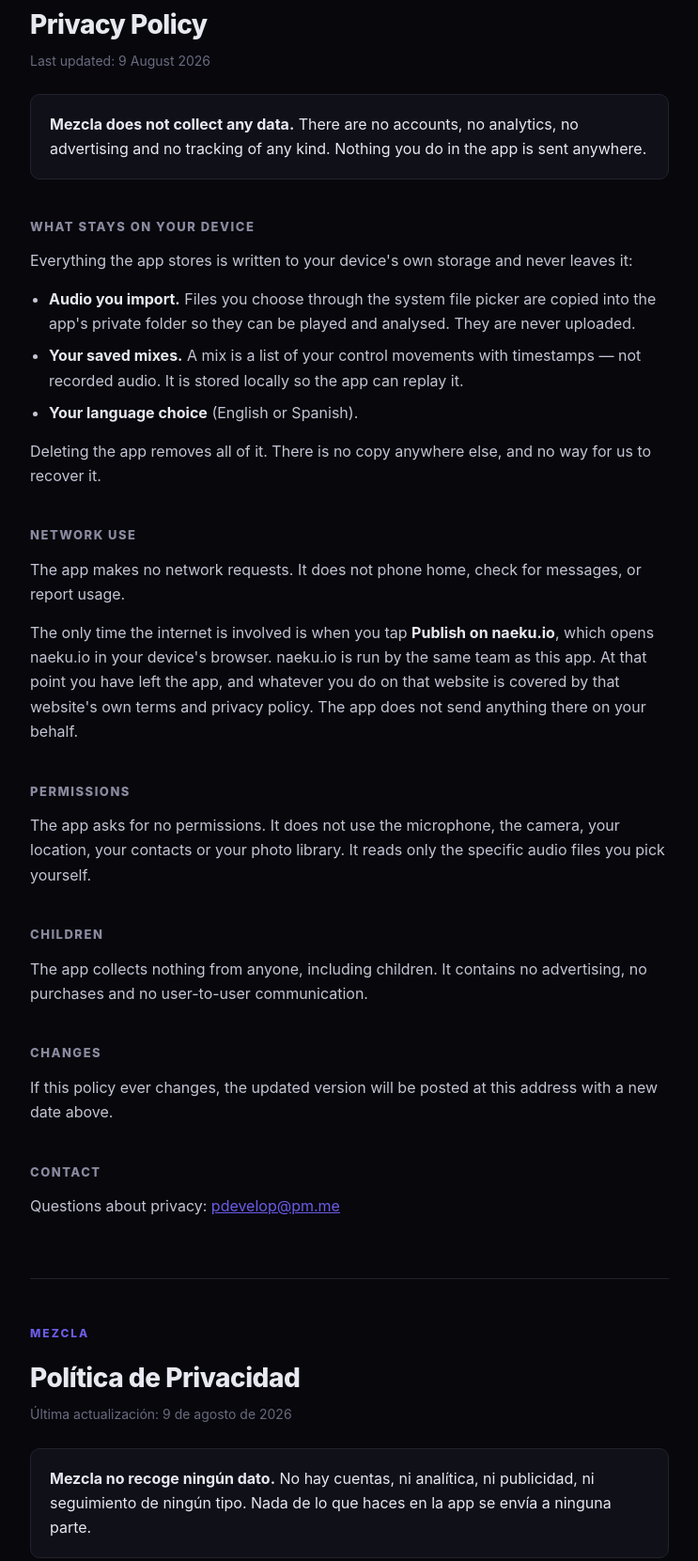
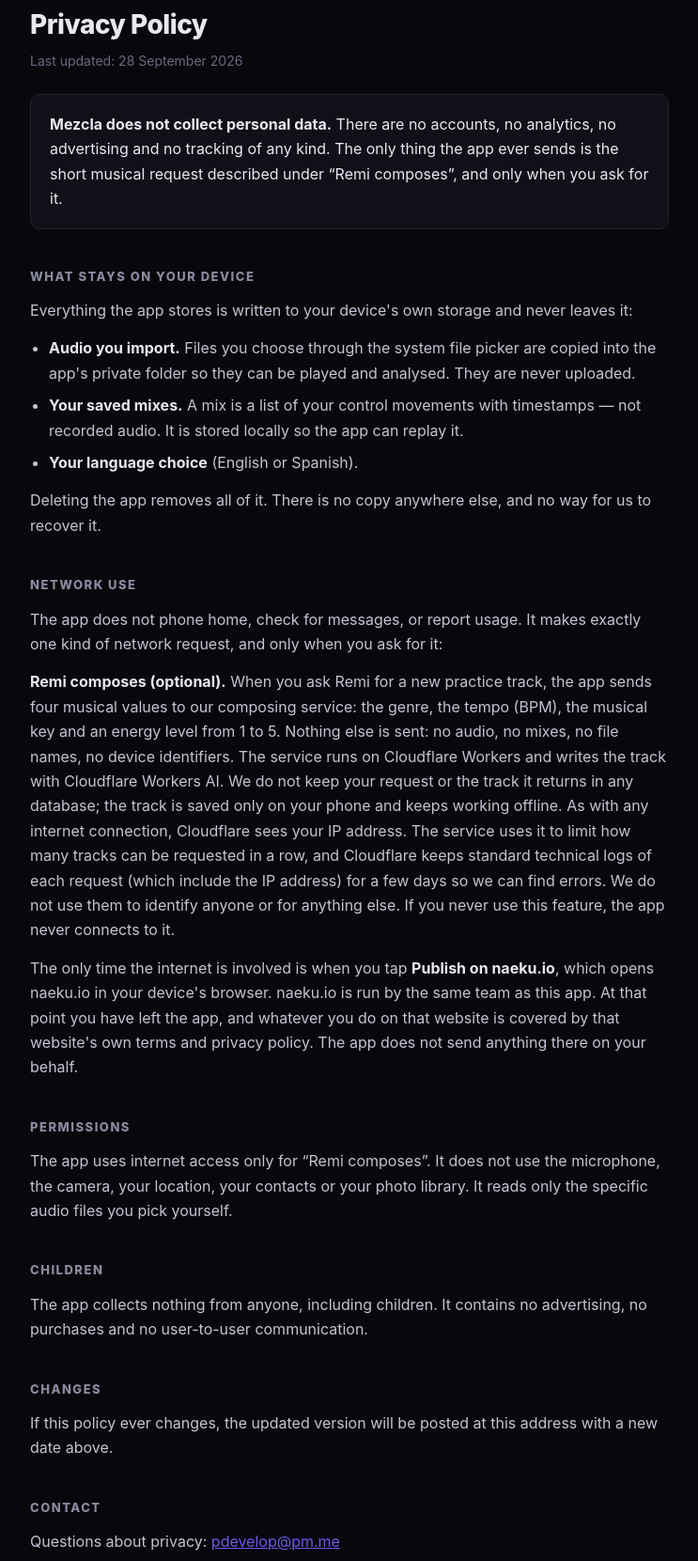
Before and after one commit to juapperez/mezcla-web, a plain HTML site: page privacy.html in a window 1280 px wide. Shown: the part 79-1740 px from the top of the page at 94% size, without its empty margins (268-1011 px from the left). Drawn offline with Linux system fonts and the light colour scheme.

Commit message:
Privacy: describe the optional Remi composer request

```diff
--- a/privacy.html
+++ b/privacy.html
@@ -39,9 +39,9 @@
 
   <p class="kicker">Mezcla</p>
   <h1>Privacy Policy</h1>
-  <p class="date">Last updated: 9 August 2026</p>
+  <p class="date">Last updated: 28 September 2026</p>
 
-  <p class="lead"><strong>Mezcla does not collect any data.</strong> There are no accounts, no analytics, no advertising and no tracking of any kind. Nothing you do in the app is sent anywhere.</p>
+  <p class="lead"><strong>Mezcla does not collect personal data.</strong> There are no accounts, no analytics, no advertising and no tracking of any kind. The only thing the app ever sends is the short musical request described under “Remi composes”, and only when you ask for it.</p>
 
   <h2>What stays on your device</h2>
   <p>Everything the app stores is written to your device's own storage and never leaves it:</p>
@@ -53,11 +53,12 @@
   <p>Deleting the app removes all of it. There is no copy anywhere else, and no way for us to recover it.</p>
 
   <h2>Network use</h2>
-  <p>The app makes no network requests. It does not phone home, check for messages, or report usage.</p>
+  <p>The app does not phone home, check for messages, or report usage. It makes exactly one kind of network request, and only when you ask for it:</p>
+  <p><strong>Remi composes (optional).</strong> When you ask Remi for a new practice track, the app sends four musical values to our composing service: the genre, the tempo (BPM), the musical key and an energy level from 1 to 5. Nothing else is sent: no audio, no mixes, no file names, no device identifiers. The service runs on Cloudflare Workers and writes the track with Cloudflare Workers AI. We do not keep your request or the track it returns in any database; the track is saved only on your phone and keeps working offline. As with any internet connection, Cloudflare sees your IP address. The service uses it to limit how many tracks can be requested in a row, and Cloudflare keeps standard technical logs of each request (which include the IP address) for a few days so we can find errors. We do not use them to identify anyone or for anything else. If you never use this feature, the app never connects to it.</p>
   <p>The only time the internet is involved is when you tap <strong>Publish on naeku.io</strong>, which opens naeku.io in your device's browser. naeku.io is run by the same team as this app. At that point you have left the app, and whatever you do on that website is covered by that website's own terms and privacy policy. The app does not send anything there on your behalf.</p>
 
   <h2>Permissions</h2>
-  <p>The app asks for no permissions. It does not use the microphone, the camera, your location, your contacts or your photo library. It reads only the specific audio files you pick yourself.</p>
+  <p>The app uses internet access only for “Remi composes”. It does not use the microphone, the camera, your location, your contacts or your photo library. It reads only the specific audio files you pick yourself.</p>
 
   <h2>Children</h2>
   <p>The app collects nothing from anyone, including children. It contains no advertising, no purchases and no user-to-user communication.</p>
@@ -72,9 +73,9 @@
 
   <p class="kicker">Mezcla</p>
   <h1>Política de Privacidad</h1>
-  <p class="date">Última actualización: 9 de agosto de 2026</p>
+  <p class="date">Última actualización: 28 de septiembre de 2026</p>
 
-  <p class="lead"><strong>Mezcla no recoge ningún dato.</strong> No hay cuentas, ni analítica, ni publicidad, ni seguimiento de ningún tipo. Nada de lo que haces en la app se envía a ninguna parte.</p>
+  <p class="lead"><strong>Mezcla no recoge datos personales.</strong> No hay cuentas, ni analítica, ni publicidad, ni seguimiento de ningún tipo. Lo único que la app envía es la breve petición musical que se explica en «Remi compone», y sólo cuando tú la pides.</p>
 
   <h2>Qué se queda en tu dispositivo</h2>
   <p>Todo lo que guarda la app se escribe en el almacenamiento de tu propio dispositivo y no sale de ahí:</p>
@@ -86,11 +87,12 @@
   <p>Al borrar la app se borra todo. No hay copia en ningún otro sitio, ni forma de que nosotros la recuperemos.</p>
 
   <h2>Uso de red</h2>
-  <p>La app no hace ninguna petición de red. No se comunica con ningún servidor, no comprueba mensajes y no informa de tu uso.</p>
+  <p>La app no se comunica con nosotros por su cuenta, no comprueba mensajes y no informa de tu uso. Hace un único tipo de petición de red, y sólo cuando tú la pides:</p>
+  <p><strong>Remi compone (opcional).</strong> Cuando le pides a Remi una pista nueva de práctica, la app envía cuatro valores musicales a nuestro servicio de composición: el género, el tempo (BPM), la tonalidad y un nivel de energía del 1 al 5. Nada más: ni audio, ni mezclas, ni nombres de archivo, ni identificadores del dispositivo. El servicio funciona en Cloudflare Workers y compone la pista con Cloudflare Workers AI. No guardamos tu petición ni la pista que devuelve en ninguna base de datos; la pista se guarda sólo en tu teléfono y sigue funcionando sin conexión. Como en cualquier conexión a internet, Cloudflare ve tu dirección IP. El servicio la usa para limitar cuántas pistas se pueden pedir seguidas, y Cloudflare guarda durante unos días los registros técnicos normales de cada petición (que incluyen la IP) para que podamos encontrar errores. No los usamos para identificar a nadie ni para nada más. Si nunca usas esta función, la app nunca se conecta a él.</p>
   <p>Internet sólo entra en juego cuando pulsas <strong>Publicar en naeku.io</strong>, que abre naeku.io en el navegador de tu dispositivo. naeku.io lo lleva el mismo equipo que esta app. En ese momento has salido de la app, y lo que hagas en esa web se rige por los términos y la política de privacidad de esa web. La app no envía nada allí en tu nombre.</p>
 
   <h2>Permisos</h2>
-  <p>La app no pide ningún permiso. No usa el micrófono, ni la cámara, ni tu ubicación, ni tus contactos, ni tu fototeca. Sólo lee los ficheros de audio concretos que eliges tú.</p>
+  <p>La app sólo usa internet para «Remi compone». No usa el micrófono, ni la cámara, ni tu ubicación, ni tus contactos, ni tu fototeca. Sólo lee los ficheros de audio concretos que eliges tú.</p>
 
   <h2>Menores</h2>
   <p>La app no recoge nada de nadie, tampoco de menores. No tiene publicidad, ni compras, ni comunicación entre usuarios.</p>
```
